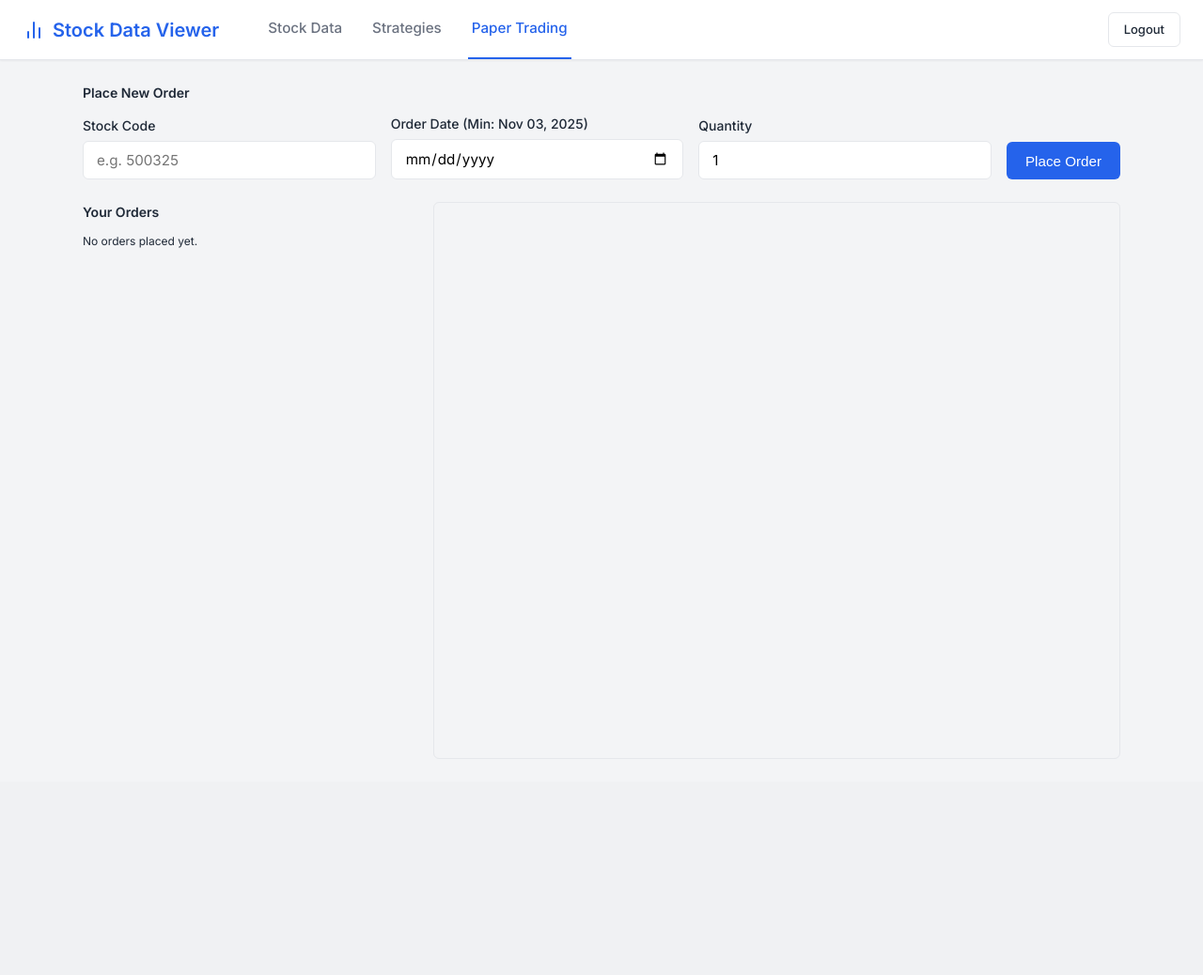
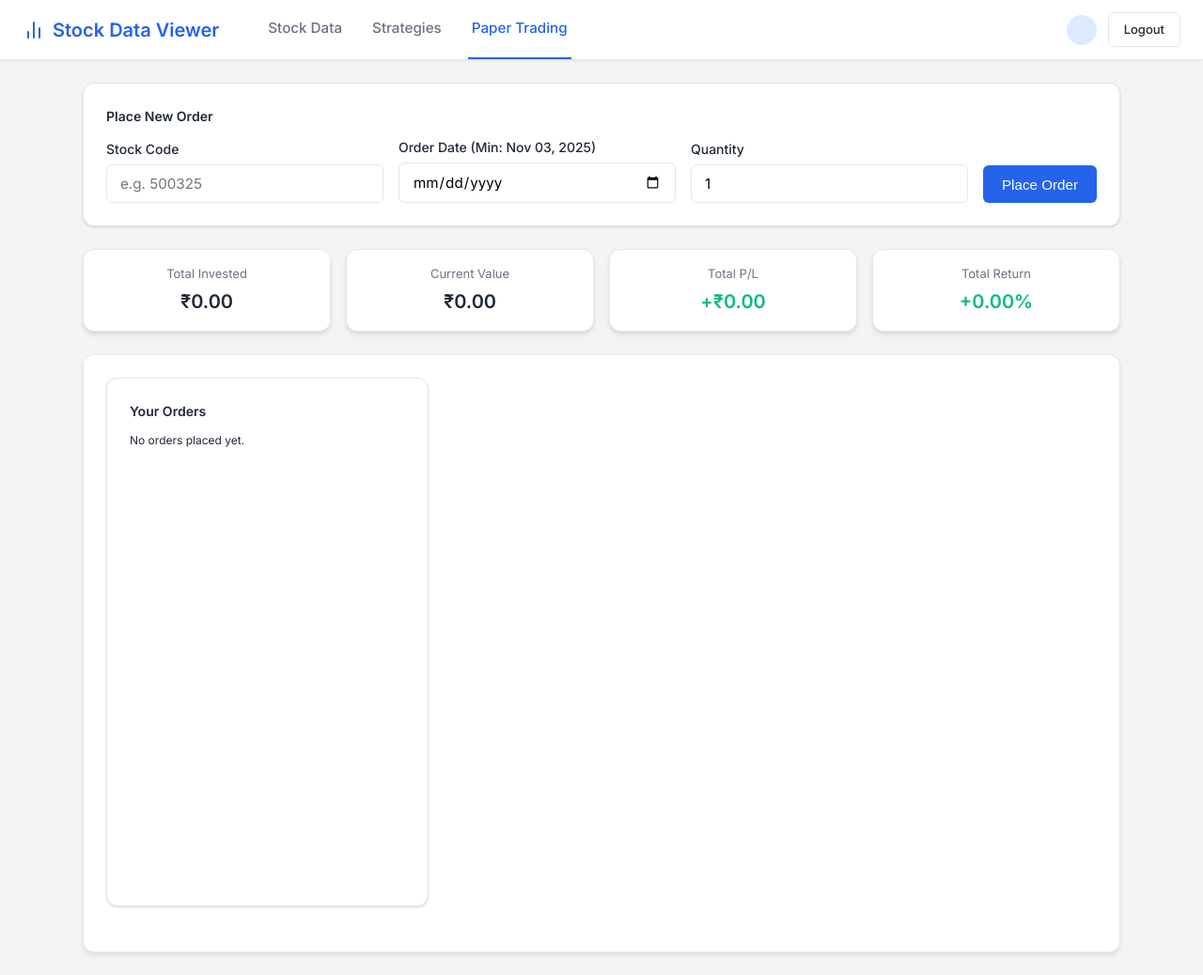
Before and after one commit to rahulpraj10/stock_tracker_v2, a Flask app: page /paper_trading in a window 1280 px wide. Shown: the whole page at 94% size. Before the commit the page ends 264 px from the top, so only its background shows below. Run offline with Flask 3, Linux system fonts and the light colour scheme; the visitor is signed in with stand-in values (Sample User, id 1); data that the repository does not hold is empty; a map, chart or similar area stays blank; some libraries are stand-ins or nearby versions.

Commit message:
RAHUL: Portfolio Summary

```diff
--- a/app.py
+++ b/app.py
@@ -325,6 +325,7 @@
                   else:
                       flash("Invalid Stock Code. Please verify.", "error")
 
+
     # Fetch user's orders
     orders = []
     try:
@@ -335,9 +336,6 @@
         else:
              cur.execute('SELECT * FROM orders WHERE username = ? ORDER BY created_at DESC', (current_user.id,))
 
-        # Convert to dicts if needed (RealDictCursor does this for Postgres, Row factory for SQLite)
-        # If SQLite Row factory is set, fetchall returns row objects behaving like dicts.
-        # If Postgres RealDictCursor, returns dicts.
         orders = cur.fetchall()
         cur.close()
     except Exception as e:
@@ -345,7 +343,66 @@
     finally:
         conn_orders.close()
 
-    return render_template('paper_trading.html', orders=orders)
+    # Calculate Portfolio Summary
+    total_invested = 0.0
+    total_current_value = 0.0
+
+    stock_conn = get_stock_db_connection()
+    if orders and stock_conn:
+        try:
+            for order in orders:
+                try:
+                    # Optimized: Could fetch all needed stocks in one go, but this is fine for now
+                    # We need the price on order_date and current price
+                    # Query the main 'stocks' table for the specific SCRIP CODE
+                    # usage of "SCRIP CODE" (quoted) to handle space in column name
+                    query = 'SELECT Close, Date FROM stocks WHERE "SCRIP CODE" = ? ORDER BY Date ASC'
+                    stock_data = stock_conn.execute(query, (order['sc_code'],)).fetchall()
+
+
+                    if stock_data:
+                        # Find Purchase Price
+                        purchase_price = 0.0
+                        order_date_str = order['order_date']
+
+                        # Find first date >= order_date
+                        # Since list is sorted by date ASC, we can iterate
+                        for row in stock_data:
+                            if row['Date'] >= order_date_str:
+                                purchase_price = float(row['Close'])
+                                break
+
+                        # If date is in future relative to data, use last available?
+                        # Or if we didn't find any date >= order_date (unlikely if order validated)
+                        if purchase_price == 0.0 and stock_data:
+                             # Fallback to last close if order date is very recent/future
+                             purchase_price = float(stock_data[-1]['Close'])
+
+                        current_price = float(stock_data[-1]['Close'])
+
+                        total_invested += purchase_price * order['quantity']
+                        total_current_value += current_price * order['quantity']
+
+                except Exception as e:
+                    print(f"Error calculating stats for order {order['id']}: {e}")
+        except Exception as e:
+             print(f"Error in portfolio calc: {e}")
+        finally:
+            stock_conn.close()
+    elif stock_conn:
+        stock_conn.close()
+
+    total_pl = total_current_value - total_invested
+    total_pl_pct = (total_pl / total_invested * 100) if total_invested > 0 else 0.0
+
+    return render_template('paper_trading.html',
+                           orders=orders,
+                           summary={
+                               'total_invested': total_invested,
+                               'total_current_value': total_current_value,
+                               'total_pl': total_pl,
+                               'total_pl_pct': total_pl_pct
+                           })
 
 @app.route('/delete_order/<int:order_id>', methods=['POST'])
 @login_required
@@ -420,10 +477,11 @@
                         f.write(f"Chart Request: OrderID={order_id}, SC_CODE={sc_code}, Date={order_date}\n")
 
                     # Fetch stock data from order_date to present
+                    # Use "SCRIP CODE" as per DB schema
                     query = """
                         SELECT Date, "CLOSE"
                         FROM stocks
-                        WHERE SC_CODE = ? AND Date >= ?
+                        WHERE "SCRIP CODE" = ? AND Date >= ?
                         ORDER BY Date ASC
                     """
                     # Stock DB is always SQLite, use ?
@@ -452,16 +510,17 @@
                         # Let's return both per unit prices for clarity.
 
                         try:
-                             purchase_price = float(rows[0]['CLOSE'])
-                             current_price = float(rows[-1]['CLOSE'])
+                             # Calculate per-unit prices first for % change
+                             unit_purchase_price = float(rows[0]['CLOSE'])
+                             unit_current_price = float(rows[-1]['CLOSE'])
 
-                             pct_change = ((current_price - purchase_price) / purchase_price) * 100 if purchase_price != 0 else 0
+                             pct_change = ((unit_current_price - unit_purchase_price) / unit_purchase_price) * 100 if unit_purchase_price != 0 else 0
 
                              data["stats"] = {
-                                 "purchase_price": purchase_price,
-                                 "current_price": current_price,
+                                 "purchase_price": unit_purchase_price * quantity,
+                                 "current_price": unit_current_price * quantity,
                                  "pct_change": round(pct_change, 2),
-                                 "profit_loss": (current_price - purchase_price) * quantity
+                                 "profit_loss": (unit_current_price - unit_purchase_price) * quantity
                              }
                         except Exception as e:
                             print(f"Error calculating stats: {e}")
--- a/templates/base.html
+++ b/templates/base.html
@@ -111,6 +111,15 @@
             font-weight: 600;
             margin-bottom: 24px;
             color: var(--text-main);
+        }
+
+        .filter-section {
+            background-color: var(--card-bg);
+            border: 1px solid var(--border-color);
+            border-radius: 12px;
+            padding: 24px;
+            box-shadow: 0 1px 3px 0 rgba(0, 0, 0, 0.1), 0 1px 2px 0 rgba(0, 0, 0, 0.06);
+            margin-bottom: 24px;
         }
 
         /* Form Styles */
@@ -319,7 +328,23 @@
         </div>
 
         {% if current_user.is_authenticated %}
-        <div>
+        <div style="display: flex; align-items: center; gap: 12px;">
+            <div class="user-avatar" style="
+                width: 32px;
+                height: 32px;
+                background-color: #dbeafe;
+                color: var(--primary-color);
+                border-radius: 50%;
+                display: flex;
+                align-items: center;
+                justify-content: center;
+                font-weight: 600;
+                font-size: 14px;
+                text-transform: uppercase;
+                user-select: none;
+            " title="Logged in as {{ current_user.id }}">
+                {{ current_user.id[0] }}
+            </div>
             <a href="{{ url_for('logout') }}" class="btn btn-outline"
                 style="padding: 8px 16px; font-size: 13px;">Logout</a>
         </div>
--- a/templates/paper_trading.html
+++ b/templates/paper_trading.html
@@ -5,6 +5,11 @@
     .paper-trading-container {
         display: flex;
         gap: 24px;
+        background-color: var(--card-bg);
+        border: 1px solid var(--border-color);
+        border-radius: 12px;
+        padding: 24px;
+        box-shadow: 0 4px 6px -1px rgba(0, 0, 0, 0.1);
     }
 
     .left-panel {
@@ -12,14 +17,15 @@
         display: flex;
         flex-direction: column;
         gap: 24px;
+        min-width: 300px;
     }
 
     .right-panel {
         flex: 2;
-        background-color: var(--bg-color);
-        border: 1px solid var(--border-color);
-        border-radius: 6px;
-        padding: 16px;
+        /* background-color: var(--bg-color); Removed to blend with container */
+        /* border: 1px solid var(--border-color); Removed */
+        /* border-radius: 6px; Removed */
+        /* padding: 16px; Removed/Adjusted */
         min-height: 400px;
     }
 
@@ -27,26 +33,29 @@
         display: flex;
         flex-direction: column;
         gap: 8px;
-        height: 70vh;
-        /* Changed from max-height: 400px to 70vh as requested */
+        height: 60vh;
+        /* Slightly reduced to fit better */
         overflow-y: auto;
+        padding-right: 4px;
+        /* for scrollbar */
     }
 
     .order-card {
         background-color: var(--bg-color);
+        /* Contrast against white card */
         border: 1px solid var(--border-color);
         border-radius: 6px;
         padding: 12px;
         cursor: pointer;
-        transition: border-color 0.2s;
+        transition: all 0.2s;
         display: flex;
-        /* Changed to flex for row layout */
         justify-content: space-between;
         align-items: center;
     }
 
     .order-card:hover {
-        border-color: var(--accent-color);
+        border-color: var(--primary-color);
+        box-shadow: 0 2px 4px rgba(0, 0, 0, 0.05);
     }
 
     .order-info {
@@ -56,7 +65,8 @@
     .order-card h4 {
         margin: 0 0 4px 0;
         font-size: 14px;
-        color: var(--text-primary);
+        color: var(--text-main);
+        font-weight: 600;
     }
 
     .order-card p {
@@ -68,20 +78,48 @@
     .delete-btn {
         background: none;
         border: none;
-        color: #ff4d4f;
+        color: #ef4444;
         cursor: pointer;
         font-size: 1.2rem;
         padding: 4px 8px;
         border-radius: 4px;
         transition: background 0.2s;
+        display: flex;
+        align-items: center;
+        justify-content: center;
     }
 
     .delete-btn:hover {
-        background-color: rgba(255, 77, 79, 0.1);
+        background-color: #fee2e2;
+    }
+
+    /* Responsive Design */
+    @media (max-width: 1024px) {
+        .paper-trading-container {
+            flex-direction: column;
+        }
+
+        .left-panel,
+        .right-panel {
+            width: 100%;
+            min-width: 0;
+        }
+
+        .order-list {
+            height: 300px;
+            /* Fixed height on mobile */
+        }
+
+        .right-panel {
+            min-height: 350px;
+            border-top: 1px solid var(--border-color);
+            /* Separator on mobile */
+            padding-top: 24px;
+        }
     }
 </style>
 
-<div class="filter-section" style="margin-bottom: 24px;">
+<div class="filter-section">
     <h3 style="margin-bottom: 12px;">Place New Order</h3>
     <form method="POST" class="filter-form" style="display: flex; gap: 16px; align-items: flex-end;">
         <div class="form-group" style="flex: 1;">
@@ -100,6 +138,40 @@
     </form>
 </div>
 
+{% if summary %}
+<div
+    style="display: grid; grid-template-columns: repeat(auto-fit, minmax(200px, 1fr)); gap: 16px; margin-bottom: 24px;">
+    <div class="card"
+        style="margin-bottom: 0; padding: 16px; display: flex; flex-direction: column; align-items: center; justify-content: center;">
+        <div style="font-size: 13px; color: var(--text-secondary); margin-bottom: 4px;">Total Invested</div>
+        <div style="font-size: 20px; font-weight: 600; color: var(--text-main);">₹{{
+            "%.2f"|format(summary.total_invested) }}</div>
+    </div>
+    <div class="card"
+        style="margin-bottom: 0; padding: 16px; display: flex; flex-direction: column; align-items: center; justify-content: center;">
+        <div style="font-size: 13px; color: var(--text-secondary); margin-bottom: 4px;">Current Value</div>
+        <div style="font-size: 20px; font-weight: 600; color: var(--text-main);">₹{{
+            "%.2f"|format(summary.total_current_value) }}</div>
+    </div>
+    <div class="card"
+        style="margin-bottom: 0; padding: 16px; display: flex; flex-direction: column; align-items: center; justify-content: center;">
+        <div style="font-size: 13px; color: var(--text-secondary); margin-bottom: 4px;">Total P/L</div>
+        <div
+            style="font-size: 20px; font-weight: 600; color: {% if summary.total_pl >= 0 %}#10b981{% else %}#ef4444{% endif %};">
+            {{ "+" if summary.total_pl >= 0 else "" }}₹{{ "%.2f"|format(summary.total_pl) }}
+        </div>
+    </div>
+    <div class="card"
+        style="margin-bottom: 0; padding: 16px; display: flex; flex-direction: column; align-items: center; justify-content: center;">
+        <div style="font-size: 13px; color: var(--text-secondary); margin-bottom: 4px;">Total Return</div>
+        <div
+            style="font-size: 20px; font-weight: 600; color: {% if summary.total_pl_pct >= 0 %}#10b981{% else %}#ef4444{% endif %};">
+            {{ "+" if summary.total_pl_pct >= 0 else "" }}{{ "%.2f"|format(summary.total_pl_pct) }}%
+        </div>
+    </div>
+</div>
+{% endif %}
+
 <div class="paper-trading-container">
     <div class="left-panel">
         <div class="filter-section" style="height: 100%; display: flex; flex-direction: column;">
@@ -114,9 +186,7 @@
                     </div>
                     <form action="{{ url_for('delete_order', order_id=order.id) }}" method="POST"
                         onsubmit="event.stopPropagation(); return confirm('Are you sure you want to delete this order?');">
-                        <button type="submit" class="delete-btn" title="Delete Order">
-                            &times;
-                        </button>
+                        <button type="submit" class="delete-btn" title="Delete Order">&times;</button>
                     </form>
                 </div>
                 {% endfor %}
--- a/verify_stats.py
+++ b/verify_stats.py
@@ -63,8 +63,8 @@
             if "stats" in data and data["stats"] is not None:
                 stats = data["stats"]
                 print("Stats Object Found:", flush=True)
-                print(f"  Purchase Price: {stats.get('purchase_price')}", flush=True)
-                print(f"  Current Price: {stats.get('current_price')}", flush=True)
+                print(f"  Purchase Value: {stats.get('purchase_price')}", flush=True)
+                print(f"  Current Value: {stats.get('current_price')}", flush=True)
                 print(f"  Change %: {stats.get('pct_change')}", flush=True)
                 print(f"  P/L: {stats.get('profit_loss')}", flush=True)
 
```
Also changed, not shown: check_schema.py (added, +37 -0 lines), debug_sql_query.py (added, +60 -0 lines), verify_portfolio_summary.py (added, +72 -0 lines), 1 other file.
